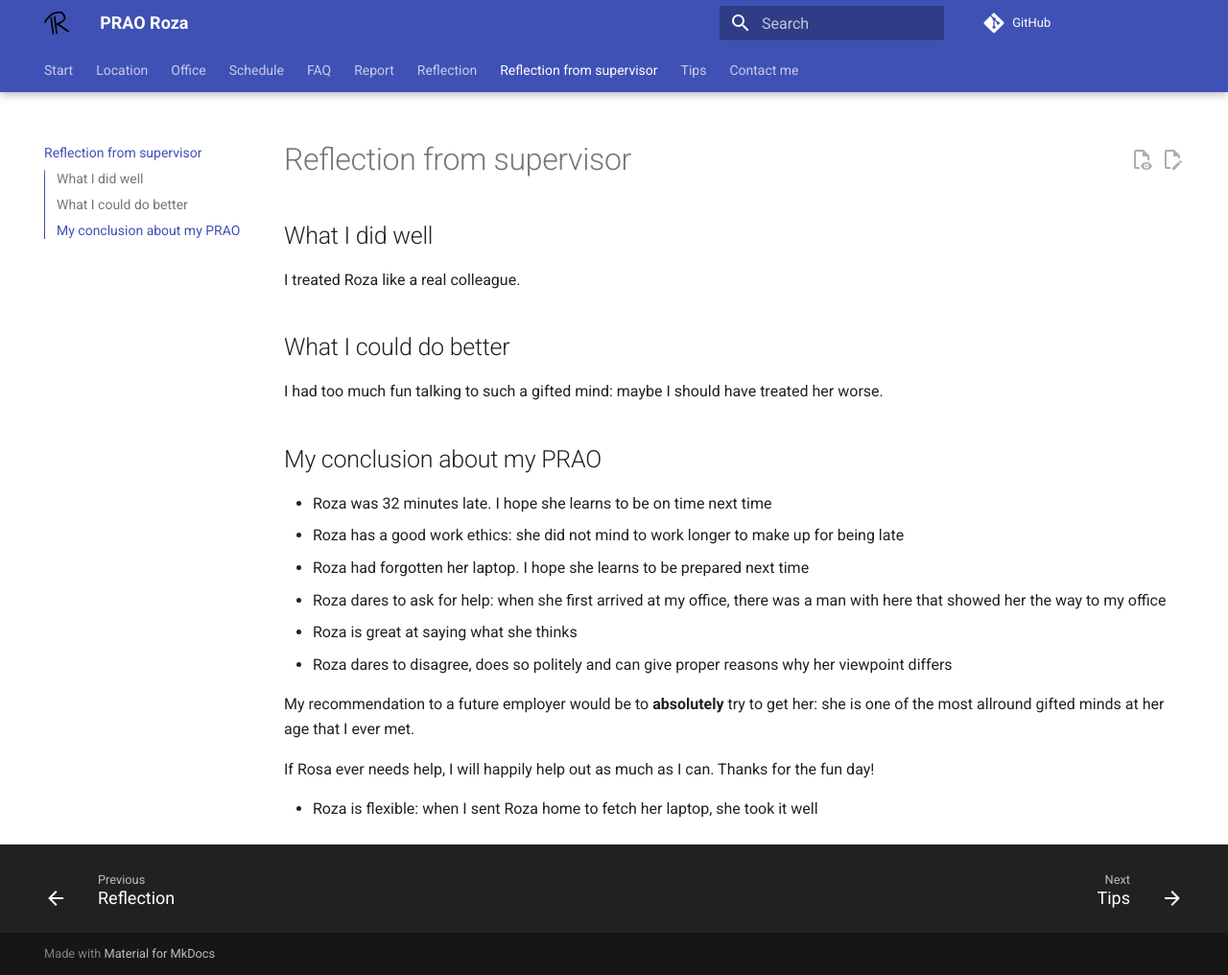
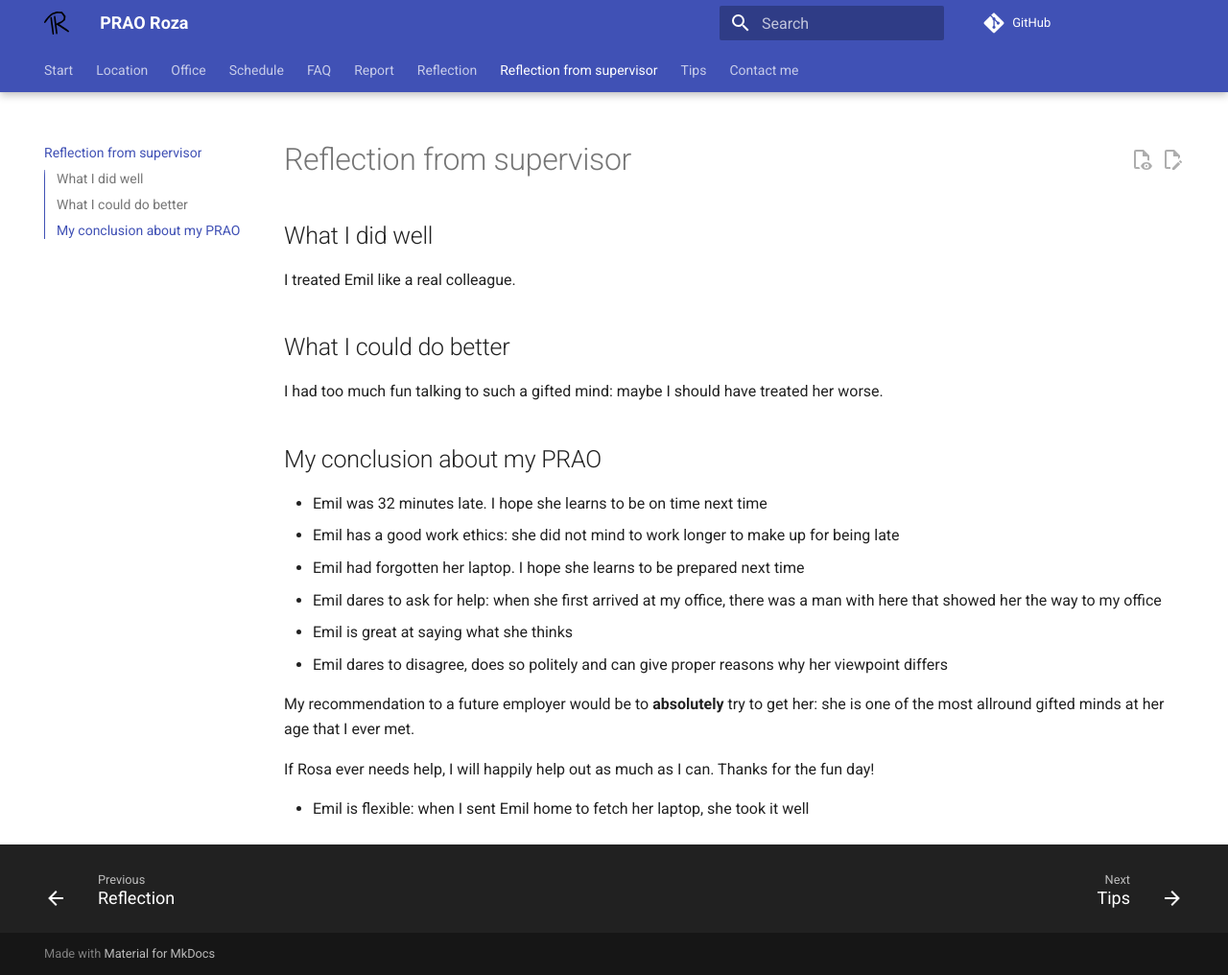
Before and after one commit to richelbilderbeek/prao_emil_20260320, an MkDocs documentation site: the page built from docs/reflection_from_supervisor.md, in a window 1280 px wide and 1016 px high. Shown: the whole window at 96% size. Built offline with MkDocs 1.6.1 and Material for MkDocs 9.7.7, drawn with Linux system fonts in a browser that asks for light colours; comment, search, counter and statistics services are not loaded.

Commit message:
Use correct name and date

```diff
--- a/docs/reflection_from_supervisor.md
+++ b/docs/reflection_from_supervisor.md
@@ -2,7 +2,7 @@
 
 ## What I did well
 
-I treated Roza like a real colleague.
+I treated Emil like a real colleague.
 
 ## What I could do better
 
@@ -10,18 +10,18 @@ I had too much fun talking to such a gifted mind: maybe I should have treated he
 
 ## My conclusion about my PRAO
 
-- Roza was 32 minutes late. I hope she learns to be on time next time
-- Roza has a good work ethics: she did not mind to work longer to make up for being late
-- Roza had forgotten her laptop. I hope she learns to be prepared next time
-- Roza dares to ask for help: when she first arrived at my
+- Emil was 32 minutes late. I hope she learns to be on time next time
+- Emil has a good work ethics: she did not mind to work longer to make up for being late
+- Emil had forgotten her laptop. I hope she learns to be prepared next time
+- Emil dares to ask for help: when she first arrived at my
   office, there was a man with here that showed her the way to my office
-- Roza is great at saying what she thinks
-- Roza dares to disagree, does so politely and can give proper reasons why her viewpoint differs
+- Emil is great at saying what she thinks
+- Emil dares to disagree, does so politely and can give proper reasons why her viewpoint differs
 
 My recommendation to a future employer would be to **absolutely** try to get her: she is one of the most allround gifted minds at her age that I ever met.
 
 If Rosa ever needs help, I will happily help out as much as I can. Thanks for the fun day!
 
 
-- Roza is flexible:
-  when I sent Roza home to fetch her laptop, she took it well
+- Emil is flexible:
+  when I sent Emil home to fetch her laptop, she took it well
```
Also changed, not shown: README.md (+2 -2 lines), docs/index.md (+1 -1 lines), docs/office.md (+1 -1 lines), docs/report.md (+1 -1 lines).
